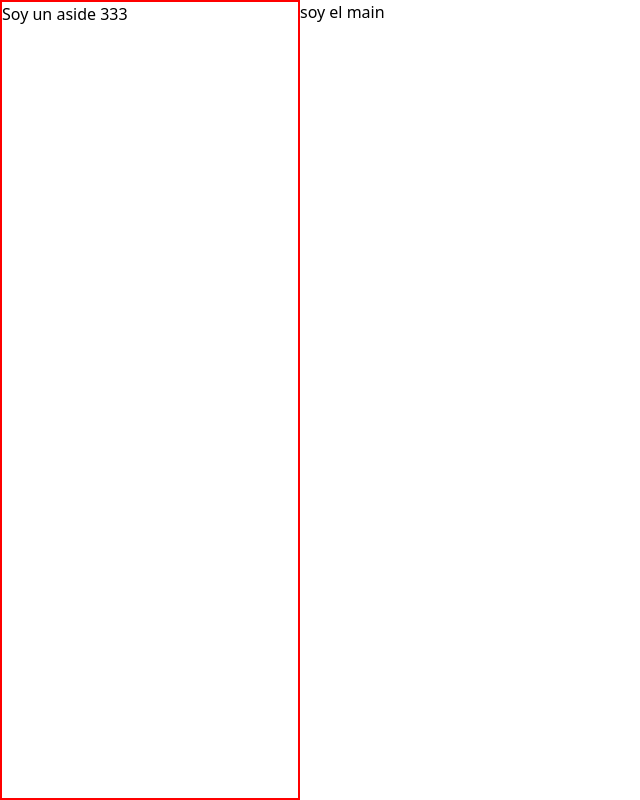
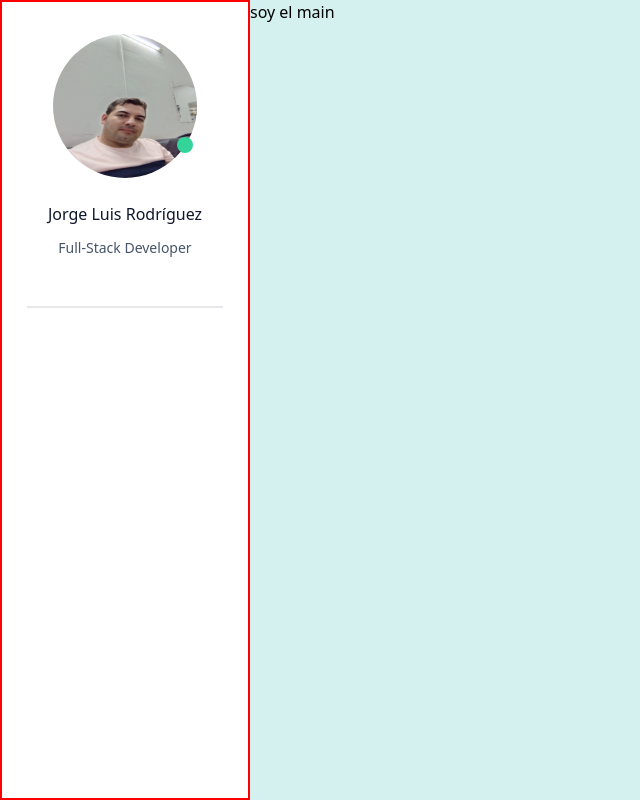
Before and after one commit to joluro86/hoja-de-vida, a Next.js app: page / in a window 1280 px wide. Shown: the whole page, without its empty margins (0-640 px from the left). Built offline with nearby package versions, Linux system fonts and the light colour scheme.

Commit message:
Estilos card foto

```diff
--- a/components/Foto-aside.tsx
+++ b/components/Foto-aside.tsx
@@ -1,11 +1,15 @@
-import React from 'react'
 
-const Foto_aside = () => {
+import React from 'react';
+
+const FotoComponent = () => {
   return (
-    <div>
-      <img src="" alt="" />
+    <div className='flex flex-col items-center gap-2 pt-8 pb-4 relative'>
+      <img src="/img/foto_menu.jpeg" alt="Foto de hoja de vida" className='rounded-full w-36 h-36' />
+      <span className='circulo_verde_foto'></span>
+      <span className='font-medium text-slate-900 mt-4'>Jorge Luis Rodríguez</span>
+      <span className='border_botton_cards'>Full-Stack Developer</span>
     </div>
-  )
-}
+  );
+};
 
-export {Foto_aside}
+export {FotoComponent};
--- a/components/Menu-izquierdo.tsx
+++ b/components/Menu-izquierdo.tsx
@@ -1,9 +1,10 @@
 import React from 'react'
+import { FotoComponent } from './Foto-aside'
 
 const Menu_izquierdo = () => {
   return (
     <aside className='aside'>
-     Soy un aside 333
+     <FotoComponent/>
     </aside>
   )
 }
--- a/styles/globals.css
+++ b/styles/globals.css
@@ -6,9 +6,25 @@
     border: solid 2px red;
 }
 
+body{
+    background-color: rgb(212, 241, 240);
+}
+
 .aside{
-    width: 300px;
+    width: 250px;
+    background-color: white;
 }
 aside{
     @apply min-h-screen aside debug;
 }
+
+.circulo_verde_foto{
+    position: absolute;
+    top: 135px;
+    left: 175px;
+    @apply bg-emerald-400 rounded-full w-4 h-4;
+}
+
+.border_botton_cards{
+    @apply text-sm text-slate-600 font-medium mt-1 mb-0 pb-12 border-b-2 w-4/5 text-center;
+}
```
Also changed, not shown: public/img/foto_menu.jpeg (added).
